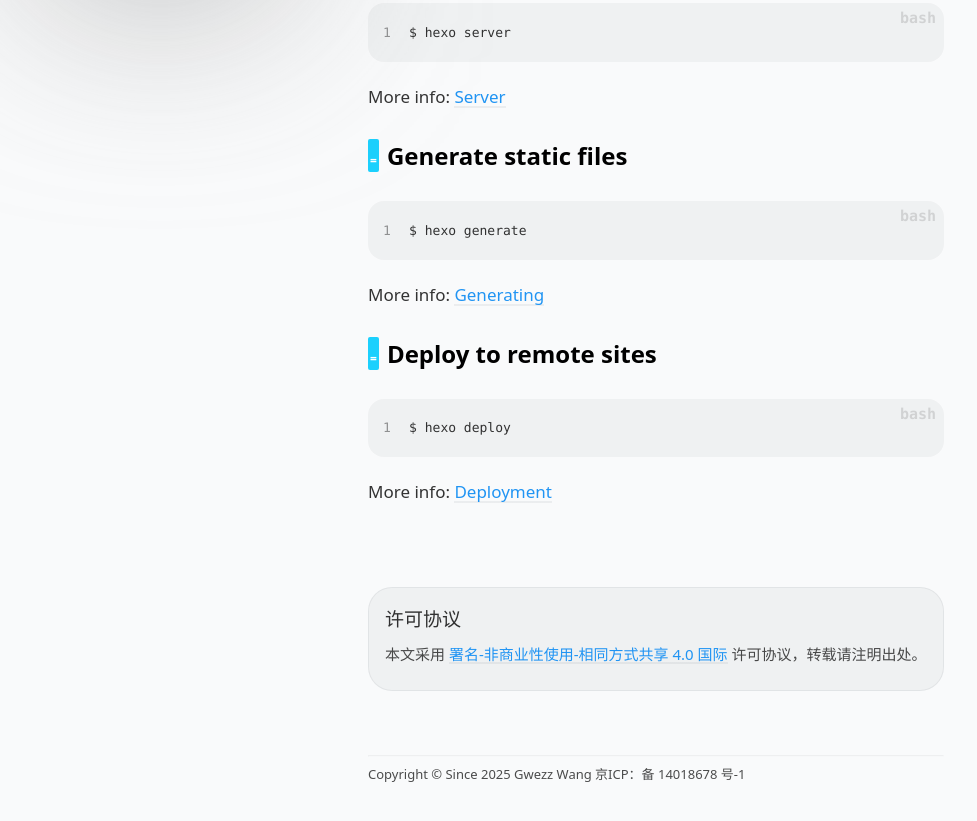
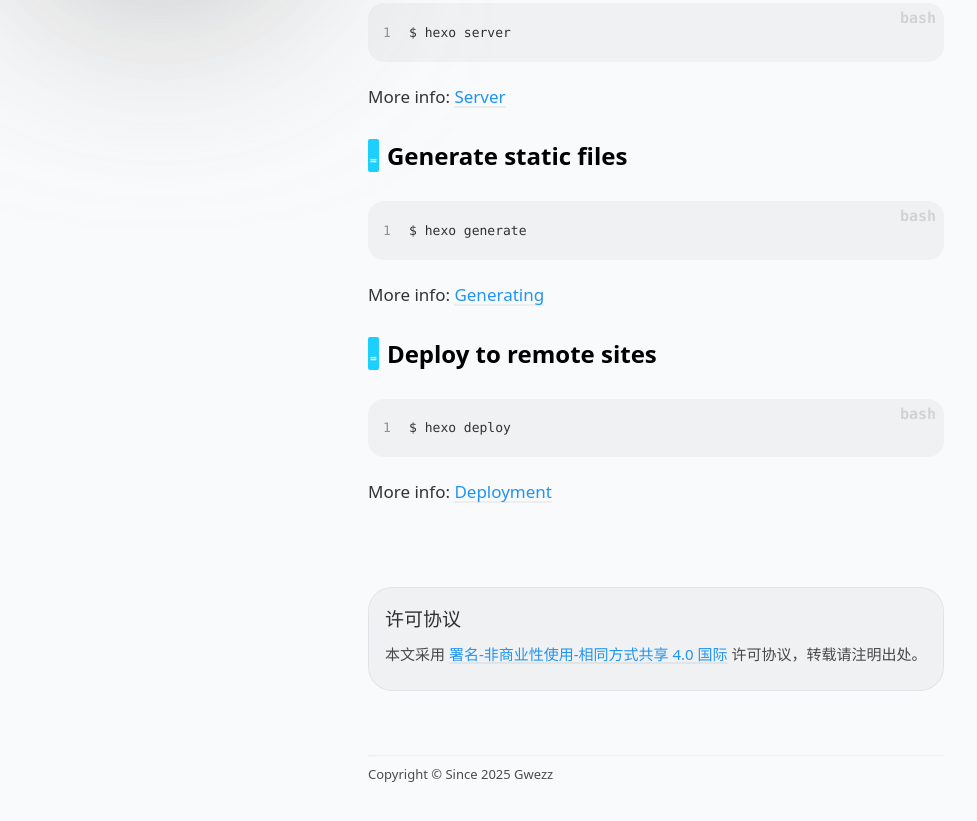
Before and after one commit to sshelgwezz/sshelgwezz.github.io, a plain HTML site: page 2025/08/17/hello-world/index.html in a window 1280 px wide. Shown: the part 678-1499 px from the top of the page, without its empty margins (0-977 px from the left). Drawn offline with nearby package versions, Linux system fonts and the light colour scheme; some packages are replaced by stand-ins of ours.

Commit message:
Site updated: 2025-08-19 22:27:42

```diff
--- a/2025/08/17/hello-world/index.html
+++ b/2025/08/17/hello-world/index.html
@@ -121,7 +121,7 @@
 
 
 
-<footer class="page-footer footnote"><hr><div class="text"><p>Copyright © Since 2025 Gwezz Wang 京ICP：备 14018678 号-1</p>
+<footer class="page-footer footnote"><hr><div class="text"><p>Copyright © Since 2025 Gwezz</p>
 </div></footer>
 <div class="main-mask" onclick="sidebar.dismiss()"></div></div><aside class="l_right">
 <div class="widgets">
```
Also changed, not shown: 404.html (+1 -1 lines), archives/2025/08/index.html (+1 -1 lines), archives/2025/index.html (+1 -1 lines), archives/index.html (+1 -1 lines), index.html (+1 -1 lines).
